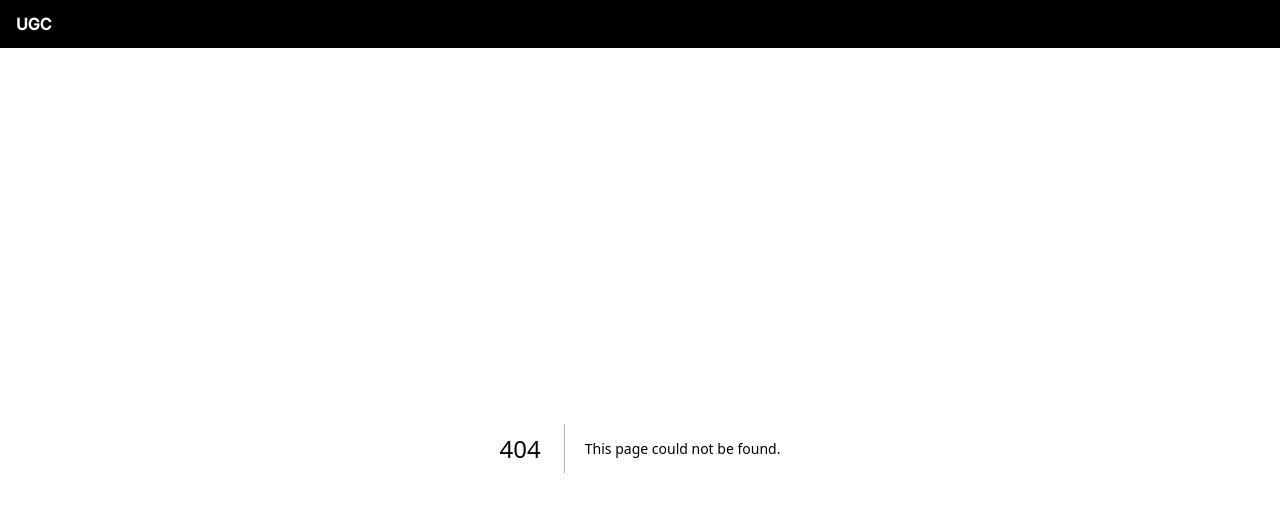
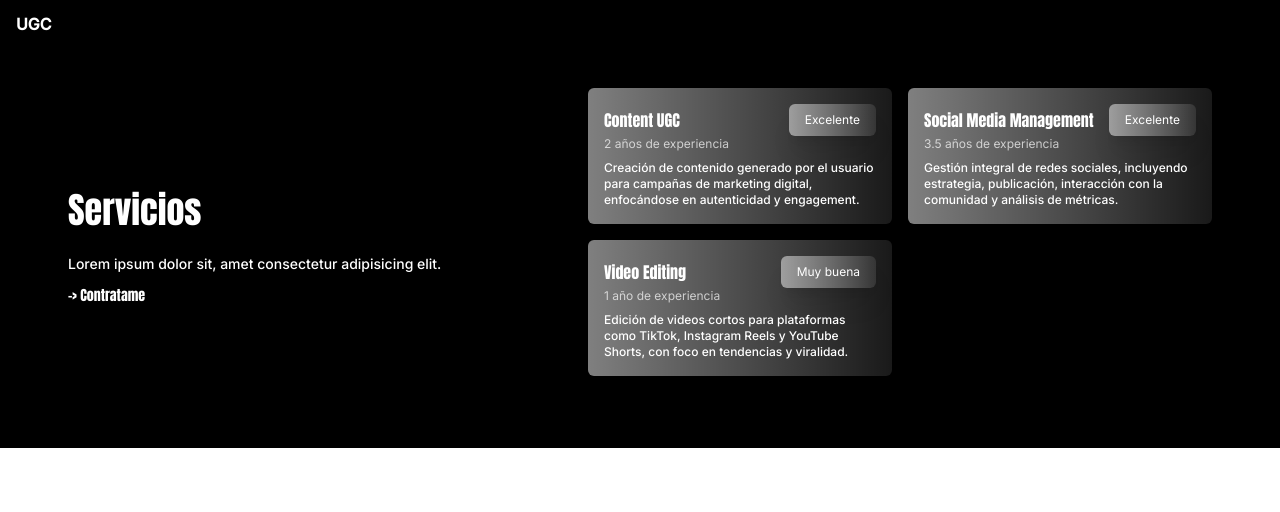
Before and after one commit to content-ugc-template/content-ugc-template.github.io, a Next.js app: page /services in a window 1280 px wide. Before the commit this address had no page. Shown: the top 512 px of the page. Built offline with nearby package versions, Linux system fonts and the light colour scheme.

Commit message:
Template base

```diff
--- /dev/null
+++ b/src/app/about/page.tsx
@@ -0,0 +1,34 @@
+import React from "react";
+import Image from "next/image";
+import TitleCustom from "@/components/TitleCustom";
+import ButtonHireMe from "@/components/ButtonHireMe";
+
+function About() {
+  return (
+    <section
+      id="about"
+      className="relative bg-black/90 w-full h-max flex flex-col md:flex-row md:flex-wrap items-center justify-center md:justify-around space-y-8 px-4 py-10"
+    >
+      <div className="relative w-full max-w-xs md:w-1/3 aspect-square bg-white/30 rounded-xl overflow-hidden shadow-xl flex-shrink-0">
+        <Image src="/me.png" alt="Me" fill className="object-cover object-center -scale-x-100" />
+      </div>
+
+      <div className="flex flex-col justify-center text-white w-full md:h-full md:w-1/2 gap-6">
+        <TitleCustom title="Sobre mi" />
+
+        <div className="flex flex-col gap-3">
+          <p className="font-medium text-xs md:text-sm">
+            Lorem ipsum dolor sit, amet consectetur adipisicing elit. Qui minus velit tempore inventore officiis maiores amet ab, tempora
+            impedit ratione rem dicta similique quas hic perspiciatis sapiente incidunt non. Facilis. Lorem ipsum dolor sit amet consectetur
+            adipisicing elit. Sunt voluptatum cum quidem deleniti totam beatae doloremque ducimus. Rem vero blanditiis reiciendis, fugiat
+            tempora quibusdam repellendus error animi laborum labore accusantium?
+          </p>
+
+          <ButtonHireMe />
+        </div>
+      </div>
+    </section>
+  );
+}
+
+export default About;
--- a/src/app/page.tsx
+++ b/src/app/page.tsx
@@ -1,5 +1,13 @@
 import Home from "@/home/page";
+import About from "@/about/page";
+import Services from "@/services/page";
 
 export default function Page() {
-  return <Home />;
+  return (
+    <div className="w-full h-full flex flex-col">
+      <Home />
+      <About />
+      <Services />
+    </div>
+  );
 }
--- /dev/null
+++ b/src/app/services/components/ServiceCard.tsx
@@ -0,0 +1,28 @@
+import { anton } from "@/applayout";
+import React from "react";
+
+interface ServiceCardProps {
+  title: string;
+  subtitle: string;
+  description: string;
+  tag: string;
+}
+
+const ServiceCard = ({ title, subtitle, description, tag }: ServiceCardProps) => {
+  return (
+    <div className="flex flex-col bg-gradient-to-r from-white/50 to-white/10 text-white p-4 rounded-md overflow-hidden shadow-xl flex-shrink-0 gap-2">
+      <div className="flex flex-col">
+        <div className="w-full flex flex-row justify-between items-center gap-2">
+          <span className={`${anton.className} text-md`}>{title}</span>
+          <div className="w-max h-6 flex items-center text-xs bg-gradient-to-r from-white/50 to-white/10 p-4 rounded-md overflow-hidden shadow-xl flex-shrink-0 text-center">
+            {tag}
+          </div>
+        </div>
+        <span className="font-light text-xs text-white/70">{subtitle}</span>
+      </div>
+      <p className="font-medium text-xs">{description}</p>
+    </div>
+  );
+};
+
+export default ServiceCard;
--- /dev/null
+++ b/src/app/services/page.tsx
@@ -0,0 +1,48 @@
+import React from "react";
+import TitleCustom from "@/components/TitleCustom";
+import ServiceCard from "./components/ServiceCard";
+import ButtonHireMe from "@/components/ButtonHireMe";
+
+function Services() {
+  return (
+    <section
+      id="about"
+      className="relative bg-black w-full h-max flex flex-col lg:flex-row-reverse lg:flex-wrap items-center justify-center lg:justify-around space-y-8 px-4 py-10"
+    >
+      <div className="relative w-full lg:w-1/2 grid grid-cols-1 lg:grid-cols-2 gap-4">
+        <ServiceCard
+          title="Content UGC"
+          subtitle="2 años de experiencia"
+          description="Creación de contenido generado por el usuario para campañas de marketing digital, enfocándose en autenticidad y engagement."
+          tag="Excelente"
+        />
+
+        <ServiceCard
+          title="Social Media Management"
+          subtitle="3.5 años de experiencia"
+          description="Gestión integral de redes sociales, incluyendo estrategia, publicación, interacción con la comunidad y análisis de métricas."
+          tag="Excelente"
+        />
+
+        <ServiceCard
+          title="Video Editing"
+          subtitle="1 año de experiencia"
+          description="Edición de videos cortos para plataformas como TikTok, Instagram Reels y YouTube Shorts, con foco en tendencias y viralidad."
+          tag="Muy buena"
+        />
+      </div>
+
+      <div className="flex flex-col justify-center text-white w-full lg:h-full lg:w-1/3 gap-6">
+        <TitleCustom title="Servicios" />
+
+        <div className="flex flex-col gap-3">
+          <p className="font-medium text-xs md:text-sm">Lorem ipsum dolor sit, amet consectetur adipisicing elit.</p>
+
+          <ButtonHireMe />
+        </div>
+      </div>
+    </section>
+  );
+}
+
+export default Services;
--- /dev/null
+++ b/src/components/ButtonHireMe.tsx
@@ -0,0 +1,12 @@
+import React from "react";
+import { anton } from "@/applayout";
+
+const ButtonHireMe = () => {
+  return (
+    <a href="" className={`${anton.className} text-white text-sm cursor-pointer hover:scale-102 active:scale-102 w-max`}>
+      {"->"} Contratame
+    </a>
+  );
+};
+
+export default ButtonHireMe;
--- /dev/null
+++ b/src/components/TitleCustom.tsx
@@ -0,0 +1,19 @@
+import React from "react";
+import { anton } from "@/applayout";
+
+interface TitleCustomProps {
+  title: string;
+  className?: string;
+}
+
+const TitleCustom = ({ title, className }: TitleCustomProps) => {
+  return (
+    <div className="flex items-center justify-start gap-4">
+      <div className="flex-1 h-[2px] bg-gray-400 hidden" />
+      <span className={`${anton.className} ${className} text-2xl md:text-3xl lg:text-4xl text-center`}>{title}</span>
+      <div className="flex-1 h-[2px] bg-gray-400 hidden " />
+    </div>
+  );
+};
+
+export default TitleCustom;
--- a/tsconfig.json
+++ b/tsconfig.json
@@ -23,6 +23,12 @@
       }
     ],
     "paths": {
+      "@/services*": [
+        "./src/app/services/*"
+      ],
+      "@/about*": [
+        "./src/app/about/*"
+      ],
       "@/home*": [
         "./src/app/home/*"
       ],
```
Also changed, not shown: public/image.png (deleted).
